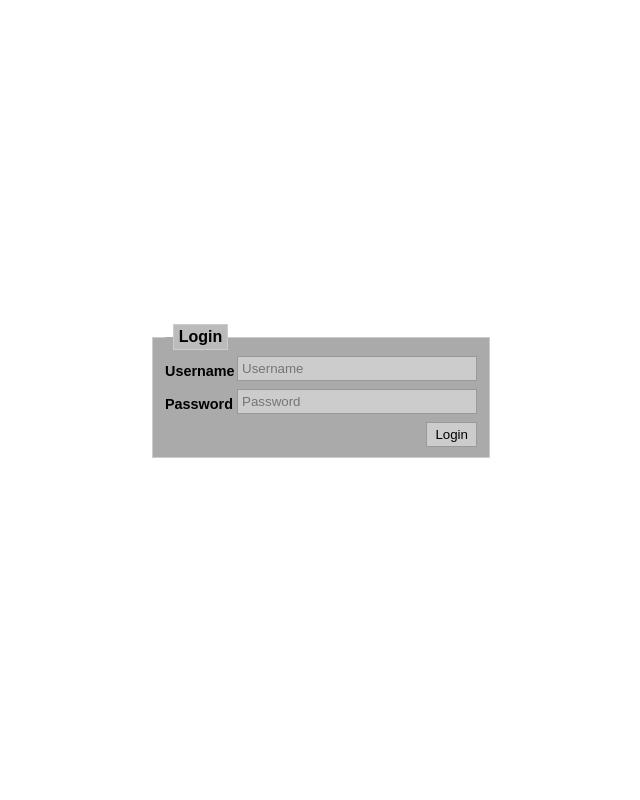
After one commit to durandj/minecraft, a Django app: page /login in a window 1280 px wide. The commit adds this page. Shown: the whole page, without its empty margins (319-959 px from the left). Run offline with Django 3.2, Linux system fonts and the light colour scheme.

Commit message:
Add login and logout views

```diff
--- /dev/null
+++ b/minecraft/app/static/css/login.css
@@ -0,0 +1,78 @@
+html, body, div#page
+{
+	box-sizing: border-box;
+	height: 100%;
+}
+
+div#login_wrapper
+{
+	margin-top: -76px;
+	position: relative;
+	text-align: center;
+	top: 50%;
+}
+
+form
+{
+	clear: both;
+	display: inline-block;
+	text-align: left;
+}
+
+form fieldset
+{
+	border: 1px solid #CCCCCC;
+	background-color: #AAAAAA;
+}
+
+form fieldset legend
+{
+	border: 1px solid #CCCCCC;
+	background-color: #BBBBBB;
+	font-weight: bold;
+	left: 0.5em;
+	padding: 0.2em 0.3em;
+	position: relative;
+}
+
+form fieldset div:not(:last-child)
+{
+	padding-bottom: 0.5em;
+}
+
+form fieldset div label
+{
+	display: inline-block;
+	float: left;
+	font-size: 0.9em;
+	font-weight: bold;
+	position: relative;
+	text-align: left;
+	top: 0.5em;
+	width: 5em;
+}
+
+form fieldset div input
+{
+	background-color: #CCCCCC;
+	border: 1px solid #999999;
+	box-sizing: border-box;
+	display: inline-block;
+	padding: 0.3em;
+	width: 18em;
+}
+
+form fieldset input[type="submit"]
+{
+	background-color: #CCCCCC;
+	border: 1px solid #999999;
+	float: right;
+	padding: 0.3em 0.6em;
+}
+
+form fieldset input[type="submit"]:hover
+{
+	background-color: #999999;
+	border-color: #CCCCCC;
+	cursor: pointer;
+}
--- /dev/null
+++ b/minecraft/app/templates/login.html
@@ -0,0 +1,29 @@
+{% extends 'page_wrapper.html' %}
+
+{% load staticfiles %}
+
+{% block styles %}
+	<link rel="stylesheet" href="{% static 'css/login.css' %}" />
+{% endblock %}
+
+{% block page %}
+	<div id="login_wrapper">
+		<form method="POST" action="{% url 'login' %}">
+			{% csrf_token %}
+
+			<fieldset>
+				<legend>Login</legend>
+				<div>
+					<label for="username">Username</label>
+					<input name="username" type="text" placeholder="Username" required="required" />
+				</div>
+				<div>
+					<label for="password">Password</label>
+					<input name="password" type="password" placeholder="Password" required="required" />
+				</div>
+
+				<input type="submit" value="Login" />
+			</fieldset>
+		</form>
+	</div>
+{% endblock %}
--- a/minecraft/app/views.py
+++ b/minecraft/app/views.py
@@ -2,6 +2,9 @@
 Minecraft app views
 """
 
+from django import shortcuts as django_shortcuts
+from django.contrib import auth as django_auth
+from django.core import urlresolvers as django_urlresolvers
 from django.views import generic as django_views
 
 from minecraft.app import models as minecraft_models
@@ -42,3 +45,44 @@ class ModpacksView(django_views.ListView):
 	context_object_name = 'modpacks'
 	model               = minecraft_models.Modpack
 	template_name       = 'modpacks.html'
+
+class LoginView(django_views.TemplateView):
+	"""
+	The login view
+	"""
+
+	template_name = 'login.html'
+
+	def post(self, request, *args, **kwargs):
+		"""
+		Handle login attempt
+		"""
+
+		username = request.POST['username']
+		password = request.POST['password']
+
+		next = request.POST['next'] if 'next' in request.POST else django_urlresolvers.reverse('home')
+
+		user = django_auth.authenticate(username = username, password = password)
+		if user is not None:
+			if user.is_active:
+				django_auth.login(request, user)
+				return django_shortcuts.redirect(next)
+			else:
+				return None # TODO: login error
+		else:
+			return None # TODO: login error
+
+class LogoutView(django_views.View):
+	"""
+	The logout view
+	"""
+
+	def post(self, request, *args, **kwargs):
+		"""
+		Handle logout attempt
+		"""
+
+		home_url = django_urlresolvers.reverse('home')
+		django_auth.logout(request)
+		return django_shortcuts.redirect(home_url)
--- a/minecraft/urls.py
+++ b/minecraft/urls.py
@@ -12,4 +12,6 @@ urlpatterns = patterns('',
 	url(r'^$',					minecraft_views.HomeView.as_view(),		name = 'home'),
 	url(r'^mods(/\d+)?$',		minecraft_views.ModsView.as_view(),		name = 'mods'),
 	url(r'^modpacks(/\d+)?$',	minecraft_views.ModpacksView.as_view(),	name = 'modpacks'),
+	url(r'^login$',				minecraft_views.LoginView.as_view(),	name = 'login'),
+	url(r'^logout$',			minecraft_views.LogoutView.as_view(),	name = 'logout'),
 )
```
Also changed, not shown: minecraft/app/static/css/base.css (+26 -0 lines), minecraft/app/templates/content_wrapper.html (+5 -2 lines).
